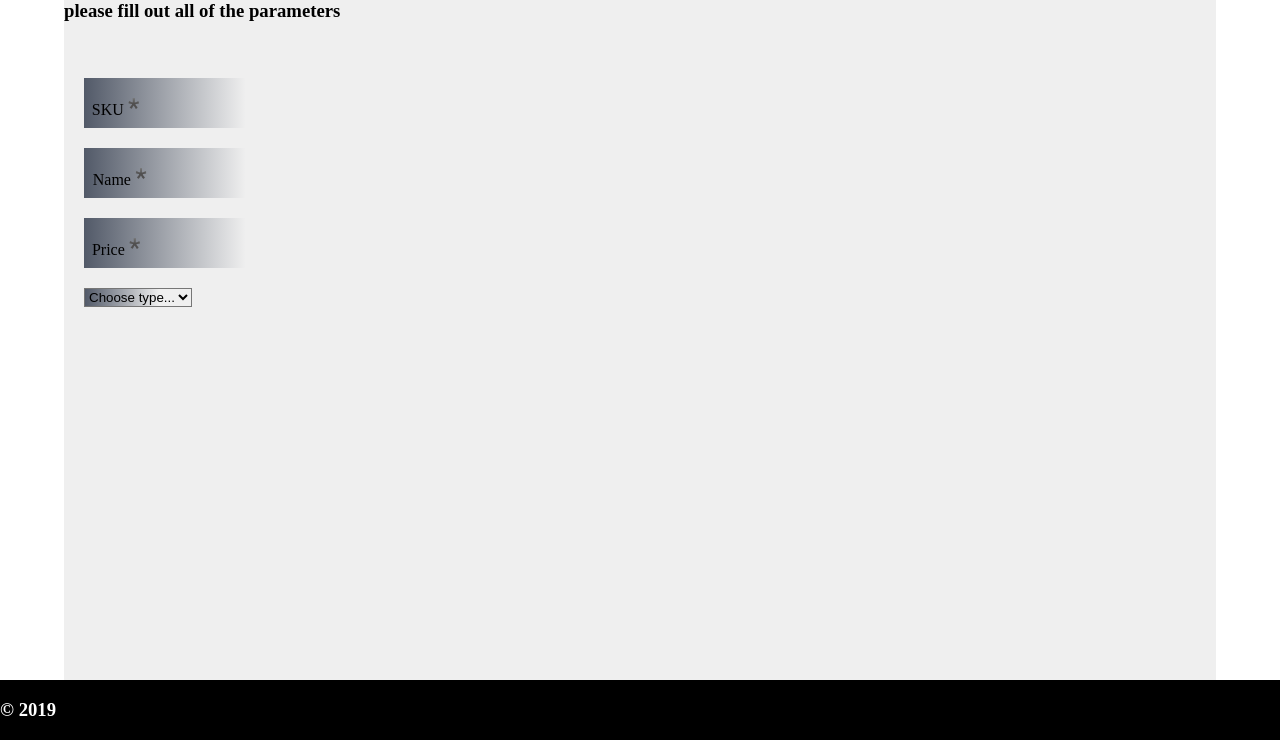
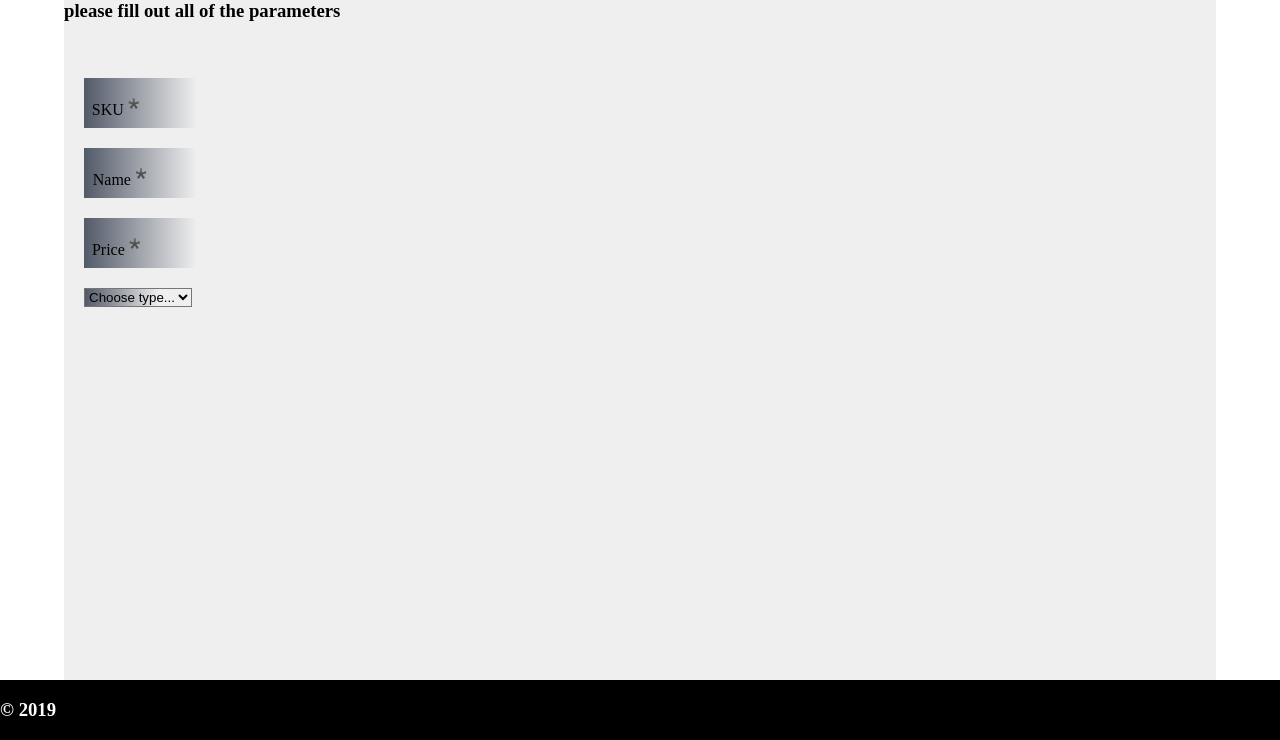
Before and after one commit to kristaps777/catalog, a PHP site: page /product.html in a window 1280 px wide. Shown: the part 60-800 px from the top of the page. Run offline with PHP 8.4, Linux system fonts and the light colour scheme.

Commit message:
did some refactoring of css

```diff
--- a/public/product.html
+++ b/public/product.html
@@ -17,7 +17,7 @@
 
     <body>
 
-        <header>
+        <header class="flex flex_align_center">
 
             <h2>add new</h2>
             <input type="submit" name="mass_delete" value="delete checked" form="products">
@@ -29,26 +29,27 @@
             <div class="wrapper">
                 <h3>please fill out all of the parameters</h3>
                 <form id="product_params" action="" method="post" class="form_data">
-
-                    <div class="data_input">
-                        <input class="input_background" name="sku" id="sku" type="text" spellcheck="false" minlength="1"
-                            maxlength="30" autocomplete="off" required>
+                    <section class="products_stats">
+                        <div class="data_input flex flex_align_center">
+                            <input class="input_background" name="sku" id="sku" type="text" spellcheck="false"
+                                minlength="1" maxlength="30" autocomplete="off" required>
                             <label for="sku">SKU<span class="asterisk">*️</span></label>
                         </div>
-                    <div class="data_description"></div>
-                    <div class="data_input">
+                        <div class="data_description flex flex_align_center">please enter the product SKU number; min
+                            length 8 characters</div>
+                        <div class="data_input flex flex_align_center">
                             <input class="input_background" name="name" id="name" type="text" spellcheck="false"
                                 minlength="1" maxlength="30" autocomplete="off" required>
                             <label for="name">Name<span class="asterisk">*️</span></label>
                         </div>
-                    <div class="data_description"></div>
-                    <div class="data_input">
+                        <div class="data_description flex flex_align_center"></div>
+                        <div class="data_input flex flex_align_center">
                             <input class="input_background" name="price" id="price" type="text" spellcheck="false"
                                 minlength="1" maxlength="30" autocomplete="off" required>
                             <label for="price">Price<span class="asterisk">*️</span></label>
                         </div>
-                    <div class="data_description"></div>
-                    <div class="data_input">
+                        <div class="data_description flex flex_align_center"></div>
+                        <div class="data_input flex flex_align_center">
                             <select name="" id="attribute_type" class="input_background">
                                 <option value="" hidden disabled selected>Choose type...</option>
                                 <option value="">DVD</option>
@@ -56,15 +57,16 @@
                                 <option value="">Furniture</option>
                             </select>
                         </div>
-                    <div class="data_description"></div>
-                    <section id="attribute_stats"></section>
+                        <div class="data_description flex flex_align_center"></div>
+                    </section>
+                    <section id="attribute_stats" class="products_stats"></section>
 
                 </form>
             </div>
 
         </main>
 
-        <footer>
+        <footer class="flex flex_align_center">
 
             <h3>&copy; 2019</h3>
 
--- a/public/scripts/templates.js
+++ b/public/scripts/templates.js
@@ -4,7 +4,7 @@ const dvd_template =
     'minlength="1" maxlength="30" autocomplete="off" required>' +
     '<label for="size">Size<span class="asterisk">*️</span></label>' +
     '</div>' +
-    '<div class="data_description"></div>';
+    '<div class="data_description">Please enter a size (in GB)</div>';
 
 const furniture_template =
     '<div class="data_input">' +
--- a/public/styles/product.css
+++ b/public/styles/product.css
@@ -22,8 +22,6 @@ footer {
     width: 100%;
     color: white;
     background-color: black;
-    display: flex;
-    align-items: center;
     position: fixed;
     z-index: 10;
 }
@@ -97,24 +95,20 @@ label {
 }
 
 .form_data {
-    display: grid;
-    /* flex-direction: column; */
     width: 100%;
     height: 90%;
     padding-left: 20px;
+}
+
+.products_stats {
+    display: grid;
     grid-template-columns: auto auto;
     grid-auto-rows: min-content;
 }
 
 .data_input {
-    display: flex;
-    align-items: center;
     width: 70%;
     margin: 10px 0;
-}
-
-.hidden {
-    display: none;
 }
 
 .wrapper {
@@ -132,3 +126,26 @@ label {
     flex-direction: column;
     align-items: flex-start;
 }
+
+.data_description {
+    height: 100%;
+    width: 100%;
+    opacity: 0;
+}
+
+.data_input:hover + .data_description {
+    opacity: 1;
+}
+
+/*
+-----------------------------------
+reusable classes
+-----------------------------------
+*/
+.flex {
+    display: flex;
+}
+
+.flex_align_center {
+    align-items: center;
+}
```
Lines whose indentation alone changed are shown as unchanged.
